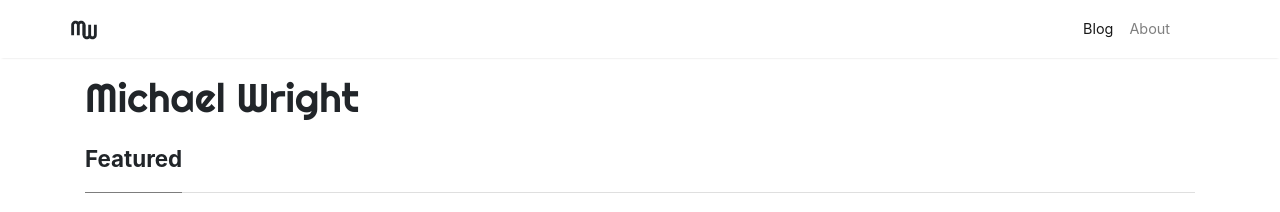
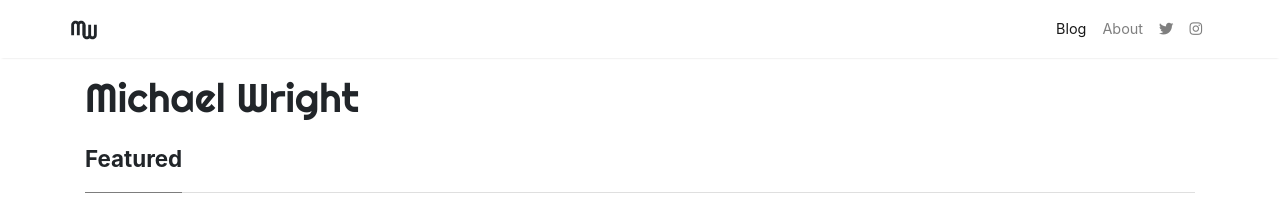
Before and after one commit to michaelw90/michaelw90.github.io, a Jekyll site: the page built from index.html, in a window 1280 px wide. Shown: the top 212 px of the page. Built offline with Jekyll 4.4.1, drawn with Linux system fonts in a browser that asks for light colours; nearby versions of some CDN libraries; the list of posts is cut into pages by our own code.

Commit message:
Fix FontAwesome Fonts

```diff
--- a/assets/css/screen.scss
+++ b/assets/css/screen.scss
@@ -906,3 +906,26 @@ iframe {
 .navbar {
     position: sticky;
 }
+
+/** Font Awesome **/
+.fab {
+    -moz-osx-font-smoothing: grayscale;
+    -webkit-font-smoothing: antialiased;
+    display: inline-block;
+    font-style: normal;
+    font-variant: normal;
+    text-rendering: auto;
+    line-height: 1
+}
+.fa-twitter:before {
+    content: "\f099"
+}
+.fa-instagram:before {
+    content: "\f16d"
+}
+.fa-linkedin:before {
+    content: "\f08c"
+}
+.fa-facebook:before {
+    content: "\f09a"
+}
```
